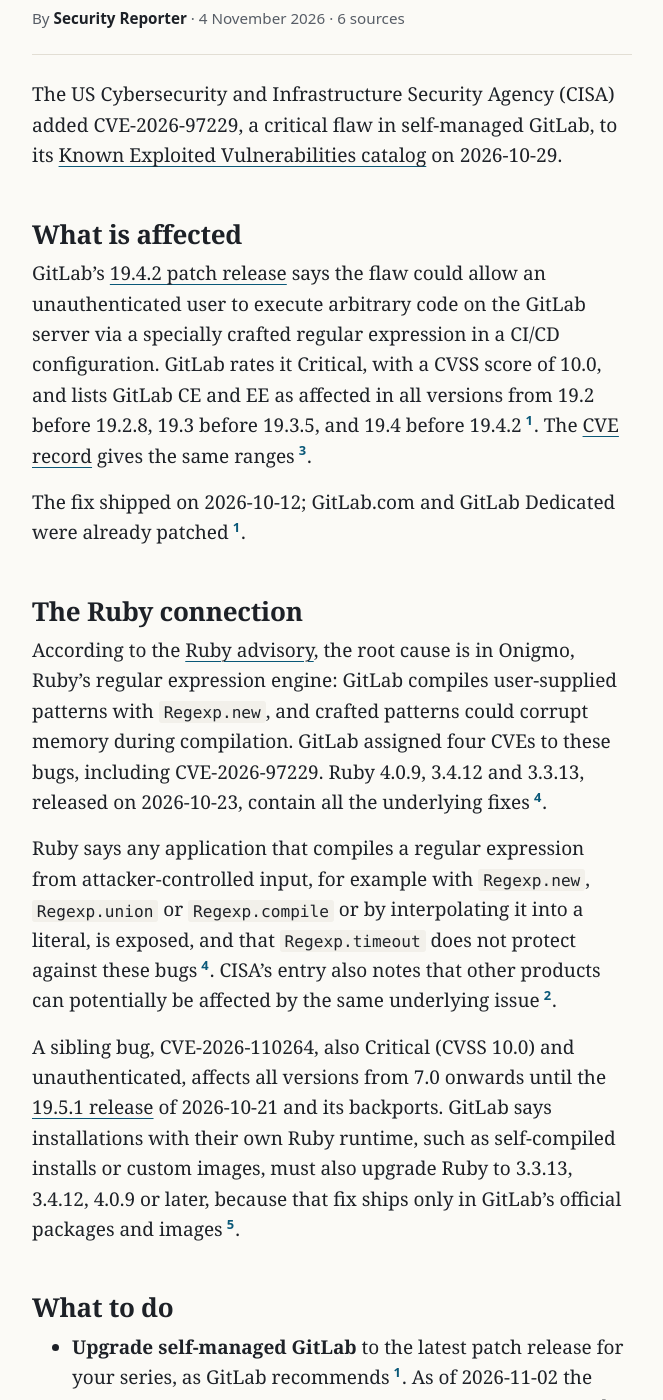
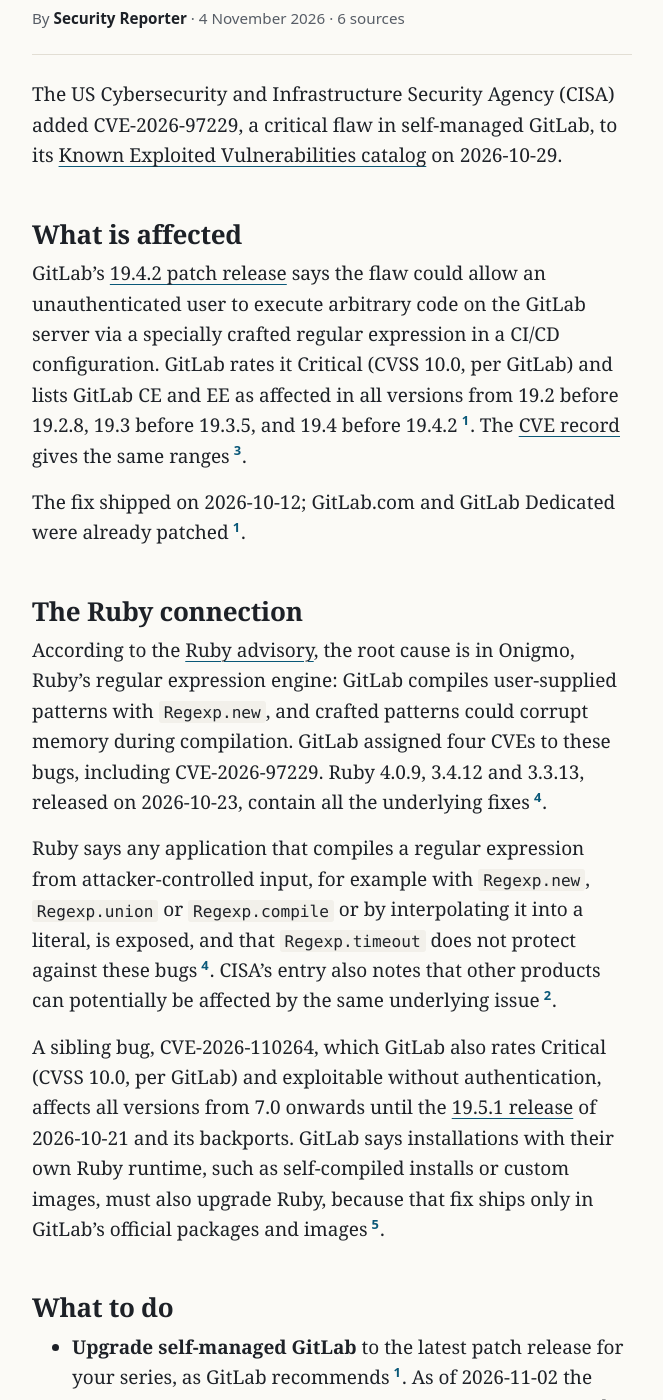
Before and after one commit to northwind-press/northwind-press.github.io, a Jekyll site: the page built from _posts/2026-11-04-gitlab-ci-regex-rce-kev.md, in a window 1280 px wide and 1400 px high, scrolled down 537 px. Shown: the whole window, without its empty margins (308-971 px from the left). Built offline with Jekyll 4.4.1, drawn with Linux system fonts in a browser that asks for light colours; some of the changed text lies outside the part shown.

Commit message:
News draft: name CVSS scorer, source Ruby versions to ruby-lang.org (T-51 editor notes)
Co-Authored-By: Claude Opus 5.5 <noreply@anthropic.com>

```diff
--- a/_posts/2026-11-04-gitlab-ci-regex-rce-kev.md
+++ b/_posts/2026-11-04-gitlab-ci-regex-rce-kev.md
@@ -43,7 +43,7 @@ The US Cybersecurity and Infrastructure Security Agency (CISA) added CVE-2026-97
 
 ## What is affected
 
-GitLab's [19.4.2 patch release](https://docs.gitlab.com/releases/patches/patch-release-gitlab-19-4-2-released/) says the flaw could allow an unauthenticated user to execute arbitrary code on the GitLab server via a specially crafted regular expression in a CI/CD configuration. GitLab rates it Critical, with a CVSS score of 10.0, and lists GitLab CE and EE as affected in all versions from 19.2 before 19.2.8, 19.3 before 19.3.5, and 19.4 before 19.4.2{% include cite.html n=1 %}. The [CVE record](https://www.cve.org/CVERecord?id=CVE-2026-97229) gives the same ranges{% include cite.html n=3 %}.
+GitLab's [19.4.2 patch release](https://docs.gitlab.com/releases/patches/patch-release-gitlab-19-4-2-released/) says the flaw could allow an unauthenticated user to execute arbitrary code on the GitLab server via a specially crafted regular expression in a CI/CD configuration. GitLab rates it Critical (CVSS 10.0, per GitLab) and lists GitLab CE and EE as affected in all versions from 19.2 before 19.2.8, 19.3 before 19.3.5, and 19.4 before 19.4.2{% include cite.html n=1 %}. The [CVE record](https://www.cve.org/CVERecord?id=CVE-2026-97229) gives the same ranges{% include cite.html n=3 %}.
 
 The fix shipped on 2026-10-12; GitLab.com and GitLab Dedicated were already patched{% include cite.html n=1 %}.
 
@@ -53,12 +53,12 @@ According to the [Ruby advisory](https://www.ruby-lang.org/en/news/2026/10/23/re
 
 Ruby says any application that compiles a regular expression from attacker-controlled input, for example with `Regexp.new`, `Regexp.union` or `Regexp.compile` or by interpolating it into a literal, is exposed, and that `Regexp.timeout` does not protect against these bugs{% include cite.html n=4 %}. CISA's entry also notes that other products can potentially be affected by the same underlying issue{% include cite.html n=2 %}.
 
-A sibling bug, CVE-2026-110264, also Critical (CVSS 10.0) and unauthenticated, affects all versions from 7.0 onwards until the [19.5.1 release](https://docs.gitlab.com/releases/patches/patch-release-gitlab-19-5-1-released/) of 2026-10-21 and its backports. GitLab says installations with their own Ruby runtime, such as self-compiled installs or custom images, must also upgrade Ruby to 3.3.13, 3.4.12, 4.0.9 or later, because that fix ships only in GitLab's official packages and images{% include cite.html n=5 %}.
+A sibling bug, CVE-2026-110264, which GitLab also rates Critical (CVSS 10.0, per GitLab) and exploitable without authentication, affects all versions from 7.0 onwards until the [19.5.1 release](https://docs.gitlab.com/releases/patches/patch-release-gitlab-19-5-1-released/) of 2026-10-21 and its backports. GitLab says installations with their own Ruby runtime, such as self-compiled installs or custom images, must also upgrade Ruby, because that fix ships only in GitLab's official packages and images{% include cite.html n=5 %}.
 
 ## What to do
 
 - **Upgrade self-managed GitLab** to the latest patch release for your series, as GitLab recommends{% include cite.html n=1 %}. As of 2026-11-02 the newest are 19.5.3, 19.4.5, 19.3.7, 19.2.10, 19.1.10, 19.0.11 and 18.11.14, from the [2026-10-29 release](https://docs.gitlab.com/releases/patches/patch-release-gitlab-19-5-3-released/){% include cite.html n=6 %}.
-- **If you run your own Ruby**, upgrade it as well{% include cite.html n=5 %}.
+- **If you run your own Ruby**, upgrade it as well{% include cite.html n=5 %}, to 4.0.9, 3.4.12, 3.3.13 or later{% include cite.html n=4 %}.
 - **Look for signs of exploitation.** GitLab has published six threat detections for self-managed instances alongside 19.4.2{% include cite.html n=1 %}. CISA flags the entry for forensic triage and set a remediation due date of 2026-11-01 under Binding Operational Directive 26-04{% include cite.html n=2 %}.
 - **Ruby applications that compile untrusted patterns** should upgrade Ruby, or stop compiling regular expressions from untrusted input{% include cite.html n=4 %}.
 
```
